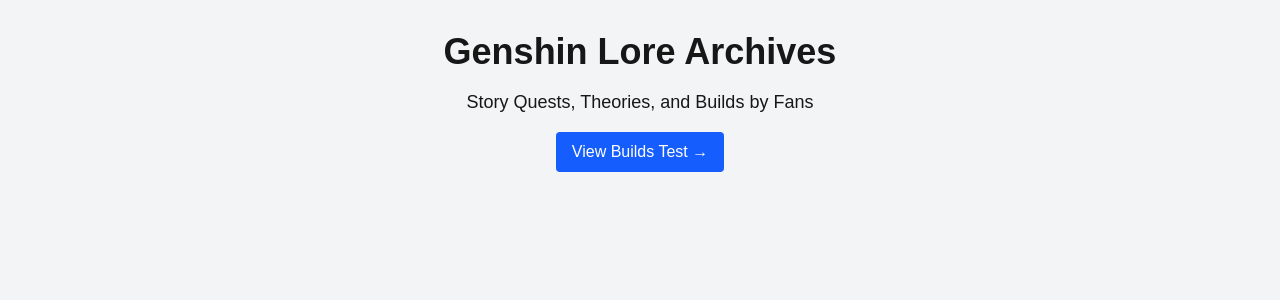
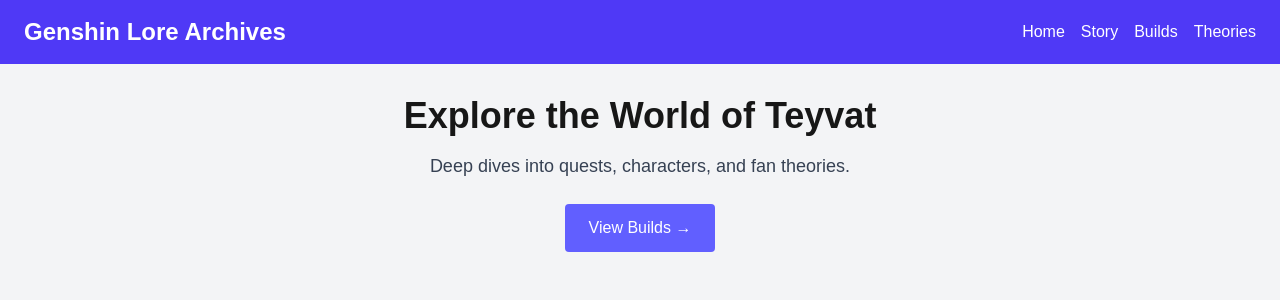
Before and after one commit to dparkecho/genshin-lore-site, a Next.js app: page / in a window 1280 px wide. Shown: the top 300 px of the page. Built offline with nearby package versions, Linux system fonts and the light colour scheme.

Commit message:
adding css

```diff
--- a/src/app/page.js
+++ b/src/app/page.js
@@ -2,16 +2,30 @@
 
 export default function Home() {
   return (
-    <main className="min-h-screen p-8 text-center bg-gray-100">
-      <h1 className="text-4xl font-bold mb-4">Genshin Lore Archives</h1>
-      <p className="text-lg mb-4">Story Quests, Theories, and Builds by Fans</p>
+    <>
+      <nav className="bg-indigo-600 text-white px-6 py-4 flex justify-between items-center">
+        <h1 className="text-2xl font-semibold">Genshin Lore Archives</h1>
+        <div className="space-x-4">
+          <Link href="/" className="hover:underline">Home</Link>
+          <Link href="/Story" className="hover:underline">Story</Link>
+          <Link href="/Build" className="hover:underline">Builds</Link>
+          <Link href="/Theory" className="hover:underline">Theories</Link>
+        </div>
+      </nav>
 
-      <Link
-        href="/Build"
-        className="inline-block bg-blue-600 text-white px-4 py-2 rounded hover:bg-blue-700 transition"
-      >
-        View Builds Test →
-      </Link>
-    </main>
+      <main className="min-h-screen bg-gray-100 p-8 text-center">
+        <h2 className="text-4xl font-bold mb-4">Explore the World of Teyvat</h2>
+        <p className="text-lg mb-6 text-gray-700">
+          Deep dives into quests, characters, and fan theories.
+        </p>
+
+        <Link
+          href="/Build"
+          className="inline-block bg-indigo-500 text-white px-6 py-3 rounded hover:bg-indigo-600 transition"
+        >
+          View Builds →
+        </Link>
+      </main>
+    </>
   );
 }
```
